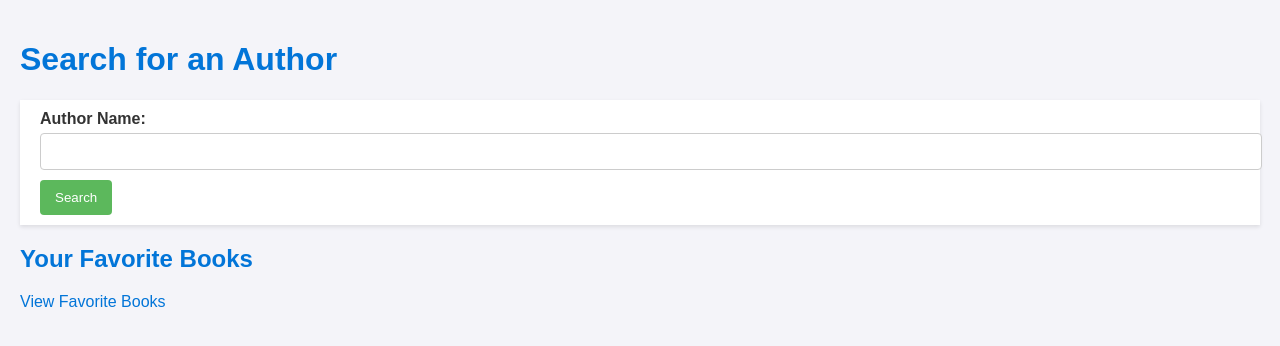
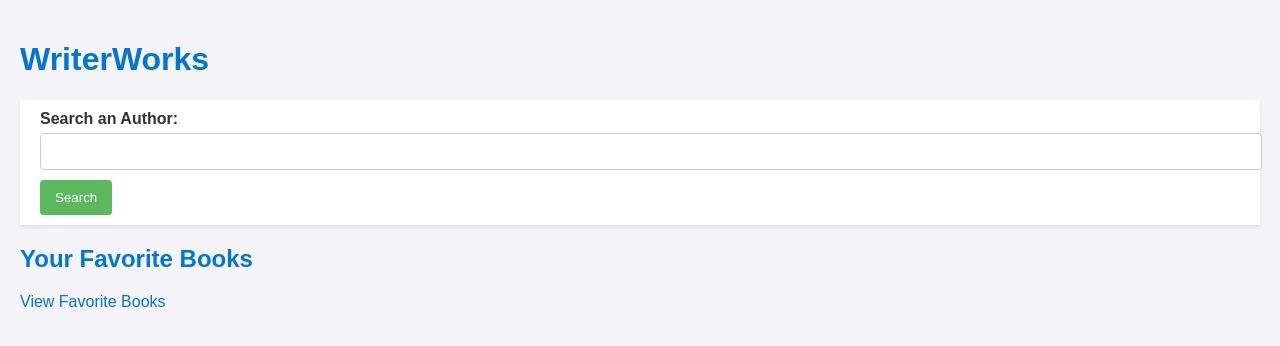
Before and after one commit to visionofdavinci/AppliedProgramming, a Flask app: page / in a window 1280 px wide. Shown: the top 346 px of the page. Run offline with Flask 3, Linux system fonts and the light colour scheme.

Commit message:
Now starting to work on the cool design
Just now starting - getting back to it after i go to the botanical garden

```diff
--- a/templates/index.html
+++ b/templates/index.html
@@ -2,13 +2,13 @@
 <html lang="en">
 <head>
     <meta charset="UTF-8">
-    <title>Author Bibliography Explorer</title>
+    <title>WriterWorks</title>
     <link rel="stylesheet" href="{{ url_for('static', filename='style.css') }}">
 </head>
 <body>
-    <h1>Search for an Author</h1>
+    <h1>WriterWorks</h1>
     <form action="{{ url_for('search') }}" method="post">
-        <label for="author_name">Author Name:</label>
+        <label for="author_name">Search an Author:</label>
         <input type="text" id="author_name" name="author_name" required>
         <button type="submit">Search</button>
     </form>
```
